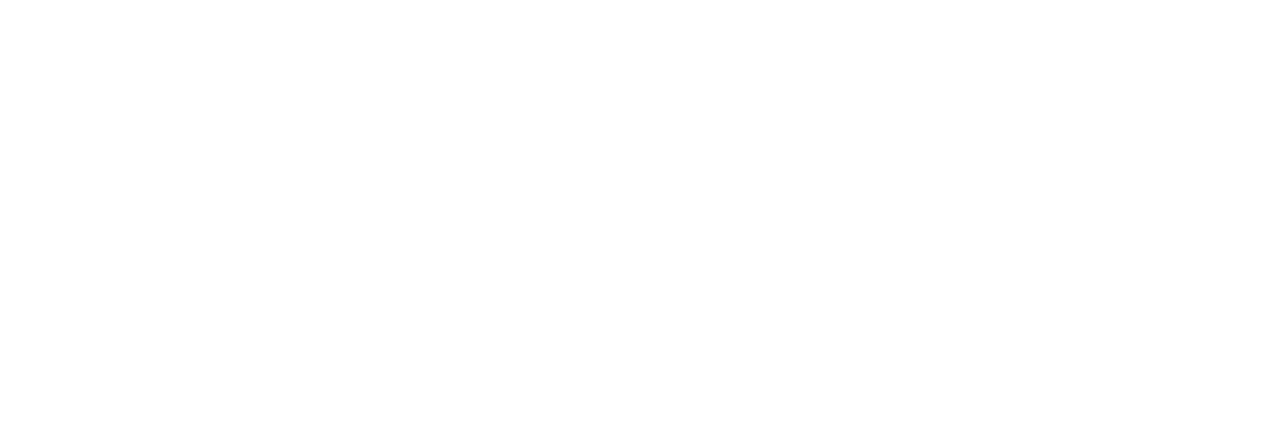
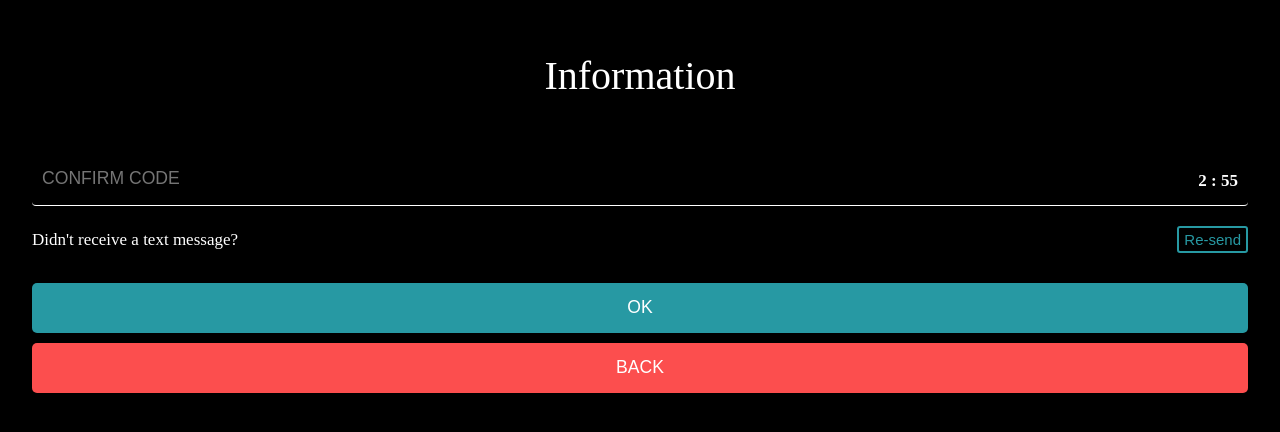
Before and after one commit to cjy0019/hanadul-react, a React (Create React App) app: page /confirm-code in a window 1280 px wide. Before the commit this address had no page. Shown: the part 176-608 px from the top of the page. Built offline with nearby package versions, Linux system fonts and the light colour scheme.

Commit message:
feat : Confirm Code 페이지 UI 구현완료

```diff
--- a/src/App.tsx
+++ b/src/App.tsx
@@ -1,4 +1,5 @@
 import { BrowserRouter, Route, Routes } from 'react-router-dom';
+import ConfirmCodePage from './pages/ConfirmCodePage';
 import EmailLoginPage from './pages/EmailLoginPage';
 import LoginPage from './pages/LoginPage';
 import RegisterPage from './pages/RegisterPage';
@@ -13,6 +14,7 @@
           <Route path="login" element={<EmailLoginPage />} />
           <Route path="register" element={<RegisterPage />} />
           <Route path="information-certification" element={<SendPhoneAuthPage />} />
+          <Route path="confirm-code" element={<ConfirmCodePage />} />
         </Routes>
       </BrowserRouter>
     </>
--- a/src/components/Information/atoms/CertificateInput.tsx
+++ b/src/components/Information/atoms/CertificateInput.tsx
@@ -15,6 +15,7 @@
   padding: 1rem 0;
   border-radius: 4px;
   padding-left: 10px;
+  width: 100%;
   color: ${palette.white};
 `;
 
--- /dev/null
+++ b/src/components/Information/template/ConfirmCodeTemplate.tsx
@@ -0,0 +1,82 @@
+import styled from 'styled-components';
+import { useCustomNavigate } from '../../../hooks/useCustomNavigate';
+import { useTimer } from '../../../hooks/useTimer';
+import palette from '../../../styles/palette';
+import { padZeroToSeconds } from '../../../utils/time/padZeroToSeconds';
+import Container from '../../common/Container';
+import Contents from '../../common/Contents';
+import SubTitle from '../../common/SubTitle';
+import LongButton from '../../login/atoms/LongButton';
+import CertificateInput from '../atoms/CertificateInput';
+
+const ConfirmCodeTemplate = () => {
+  const { minutes, seconds } = useTimer();
+  const { goBack } = useCustomNavigate();
+
+  return (
+    <Container>
+      <Contents>
+        <SubTitle>Information</SubTitle>
+        <InputWrapper>
+          <div style={{ position: 'relative' }}>
+            <CertificateInput placeHolder="CONFIRM CODE" />
+            <Time>{`${minutes} : ${padZeroToSeconds(seconds)}`}</Time>
+          </div>
+          <ResendContainer>
+            <p>Didn't receive a text message?</p>
+            <ResendButton>Re-send</ResendButton>
+          </ResendContainer>
+          <ButtonWrapper>
+            <LongButton buttonTheme="email">OK</LongButton>
+            <LongButton handleClick={goBack} buttonTheme="goBack">
+              BACK
+            </LongButton>
+          </ButtonWrapper>
+        </InputWrapper>
+      </Contents>
+    </Container>
+  );
+};
+
+const InputWrapper = styled.div`
+  width: 100%;
+`;
+
+const Time = styled.div`
+  color: ${palette.white};
+  font-size: 17px;
+  font-weight: 600;
+  position: absolute;
+  right: 10px;
+  bottom: 17px;
+`;
+
+const ResendContainer = styled.div`
+  display: flex;
+  justify-content: space-between;
+  align-items: center;
+  margin-top: 20px;
+  & > p {
+    color: ${palette.white};
+    font-size: 17px;
+  }
+`;
+
+const ResendButton = styled.button`
+  cursor: pointer;
+  background-color: transparent;
+  color: ${palette.lightGreen};
+  border-radius: 3px;
+  padding: 3px 5px;
+  border: 2px solid ${palette.lightGreen};
+  font-size: 15px;
+`;
+
+const ButtonWrapper = styled.div`
+  display: flex;
+  flex-direction: column;
+  gap: 10px;
+  margin-top: 30px;
+`;
+
+export default ConfirmCodeTemplate;
--- a/src/components/Information/template/SendPhoneAuthTemplate.tsx
+++ b/src/components/Information/template/SendPhoneAuthTemplate.tsx
@@ -3,6 +3,7 @@
 import React, { useState } from 'react';
 import { useNavigate } from 'react-router-dom';
 import styled from 'styled-components';
+import { useCustomNavigate } from '../../../hooks/useCustomNavigate';
 import Container from '../../common/Container';
 import Contents from '../../common/Contents';
 import SubTitle from '../../common/SubTitle';
@@ -10,7 +11,7 @@
 import CertificateInput from '../atoms/CertificateInput';
 
 const SendPhoneAuthTemplate: React.FC = () => {
-  const navigate = useNavigate();
+  const { goBack } = useCustomNavigate();
   const [nation, setNation] = useState<string>('');
 
   const handleChange = (e: SelectChangeEvent<string>) => {
@@ -49,7 +50,7 @@
         </NationWrapper>
         <ButtonWrapper>
           <LongButton buttonTheme="email">SEND CODE</LongButton>
-          <LongButton handleClick={() => navigate(-1)} buttonTheme="goBack">
+          <LongButton handleClick={() => goBack} buttonTheme="goBack">
             BACK
           </LongButton>
         </ButtonWrapper>
@@ -78,14 +79,6 @@
   }
 `;
 
-const DropDown = styled.div`
-  color: #fff;
-  width: 100%;
-  border-bottom: 1px solid white;
-  padding: 0 0 3px 3px;
-  font-size: 1.2rem;
-`;
-
 const ButtonWrapper = styled.div`
   display: flex;
   flex-direction: column;
--- a/src/components/register/template/RegisterTemplate.tsx
+++ b/src/components/register/template/RegisterTemplate.tsx
@@ -1,5 +1,6 @@
 import React, { FC } from 'react';
 import styled, { css } from 'styled-components';
+import { useCustomNavigate } from '../../../hooks/useCustomNavigate';
 import { useRegister } from '../../../hooks/useRegister';
 import palette from '../../../styles/palette';
 import Container from '../../common/Container';
@@ -14,8 +15,8 @@
 }
 
 const RegisterTemplate: FC = () => {
-  const { goBack, handleEmail, handlePassword, email, password, passwordConfirm, handlePasswordConfirm } =
-    useRegister();
+  const { handleEmail, handlePassword, email, password, passwordConfirm, handlePasswordConfirm } = useRegister();
+  const { goBack } = useCustomNavigate();
 
   return (
     <Container>
--- /dev/null
+++ b/src/hooks/useCustomNavigate.ts
@@ -0,0 +1,14 @@
+import { useCallback } from 'react';
+import { useNavigate } from 'react-router-dom';
+
+export function useCustomNavigate() {
+  const navigate = useNavigate();
+
+  const goBack = useCallback(() => {
+    navigate(-1);
+  }, [navigate]);
+
+  return {
+    goBack,
+  };
+}
--- a/src/hooks/useRegister.ts
+++ b/src/hooks/useRegister.ts
@@ -18,7 +18,6 @@
 };
 
 export function useRegister() {
-  const navigate = useNavigate();
   const [email, setEmail] = useState<Email>({ emailId: '', isValidate: true });
   const [password, setPassword] = useState<Password>({ userPassword: '', isValidate: true });
   const [passwordConfirm, setPasswordConfirm] = useState<PasswordConfirm>({
@@ -63,10 +62,6 @@
     password.isValidate,
   ]);
 
-  const goBack = useCallback(() => {
-    navigate(-1);
-  }, [navigate]);
-
   const handleEmail = useCallback<(e: React.ChangeEvent<HTMLInputElement>) => void>(
     (e) => {
       setEmail({ ...email, emailId: e.target.value });
@@ -89,7 +84,6 @@
   );
 
   return {
-    goBack,
     handleEmail,
     handlePassword,
     email,
--- /dev/null
+++ b/src/hooks/useTimer.ts
@@ -0,0 +1,27 @@
+import { useEffect, useState } from 'react';
+
+export function useTimer() {
+  const [minutes, setMinutes] = useState<number>(3);
+  const [seconds, setSeconds] = useState<number>(0);
+
+  useEffect(() => {
+    const timerId = setInterval(() => {
+      if (seconds > 0) setSeconds(seconds - 1);
+
+      if (seconds === 0) {
+        if (minutes === 0) {
+          clearInterval(timerId);
+        } else {
+          setMinutes(minutes - 1);
+          setSeconds(59);
+        }
+      }
+    }, 1000);
+    return () => clearInterval(timerId);
+  }, [seconds, minutes]);
+
+  return {
+    minutes,
+    seconds,
+  };
+}
--- /dev/null
+++ b/src/pages/ConfirmCodePage.tsx
@@ -0,0 +1,8 @@
+import React from 'react';
+import ConfirmCodeTemplate from '../components/Information/template/ConfirmCodeTemplate';
+
+const ConfirmCodePage = () => {
+  return <ConfirmCodeTemplate />;
+};
+
+export default ConfirmCodePage;
--- /dev/null
+++ b/src/utils/time/padZeroToSeconds.ts
@@ -0,0 +1,9 @@
+export function padZeroToSeconds(seconds: number) {
+  if (seconds === 0) {
+    return `${seconds}0`;
+  } else if (seconds < 10) {
+    return `0${seconds}`;
+  } else {
+    return seconds;
+  }
+}
```
